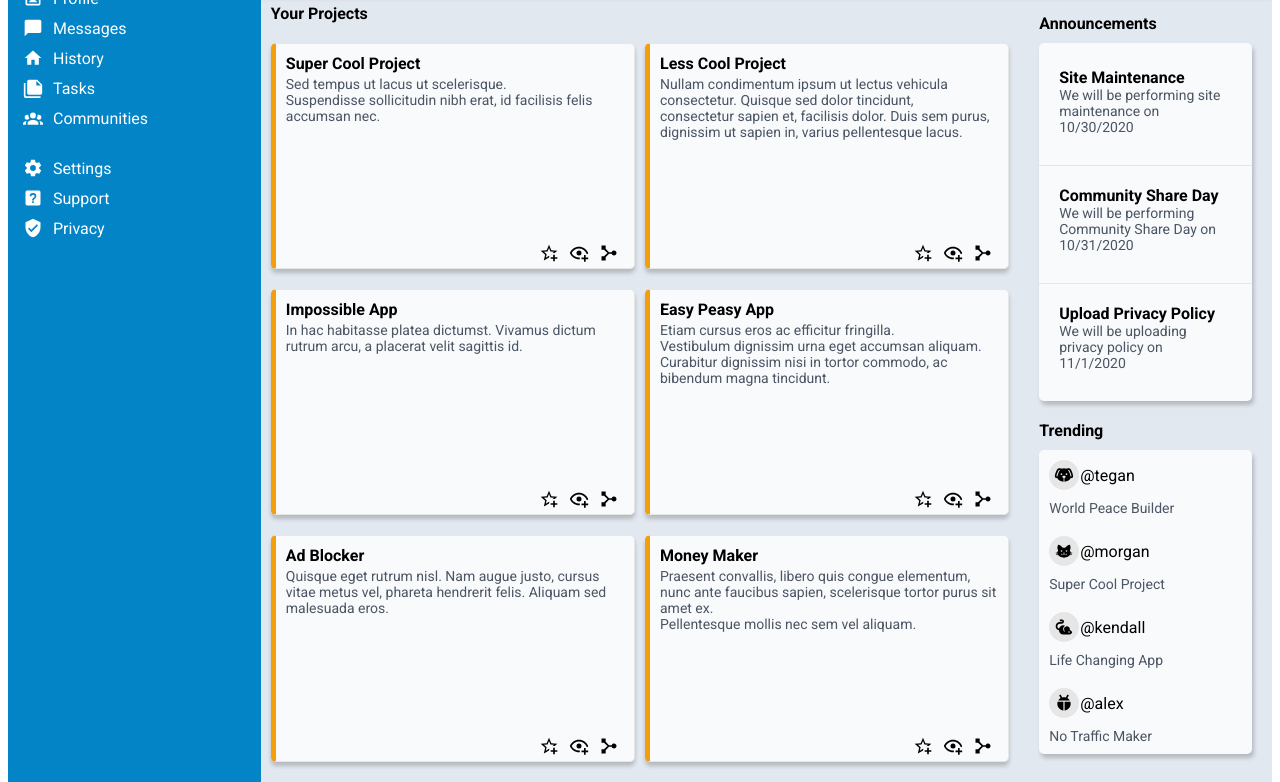
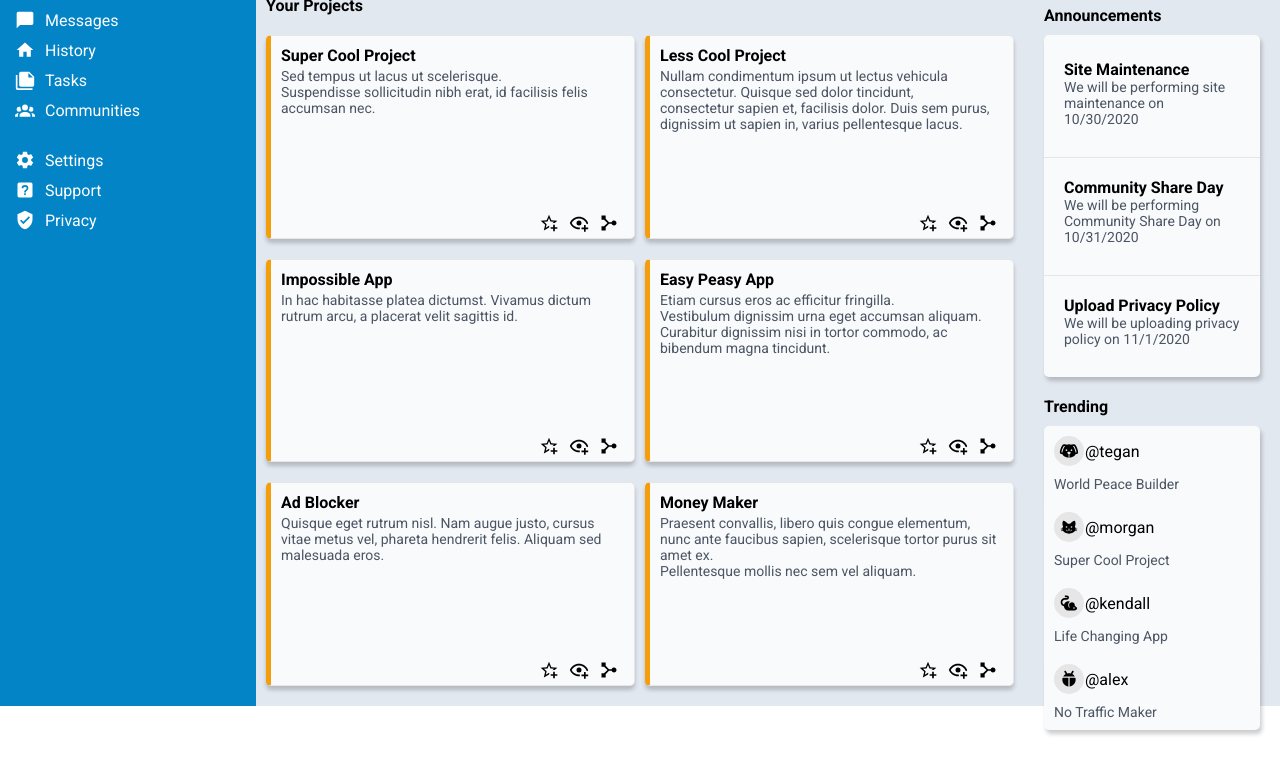
Before and after one commit to TeddyFrye/dashboard, a plain HTML site: page index.html in a window 1280 px wide. Shown: the part 109-891 px from the top of the page. After the commit the page ends 849 px from the top, so only its background shows below. Drawn offline with Linux system fonts and the light colour scheme.

Commit message:
Removes margin and closes #5

```diff
--- a/style.css
+++ b/style.css
@@ -2,7 +2,12 @@ body{
     display: grid;
     grid-template-columns: 20% 60% 20%;
     grid-template-rows: auto 90%;
-    font-family: "Roboto", sans-serif;}
+    font-family: "Roboto", sans-serif;
+    margin: 0;
+    height: 100vh;
+    width: 100vw;
+    overflow:scroll
+}
 
 .sidebar{
     grid-column: 1 / 2;
```
